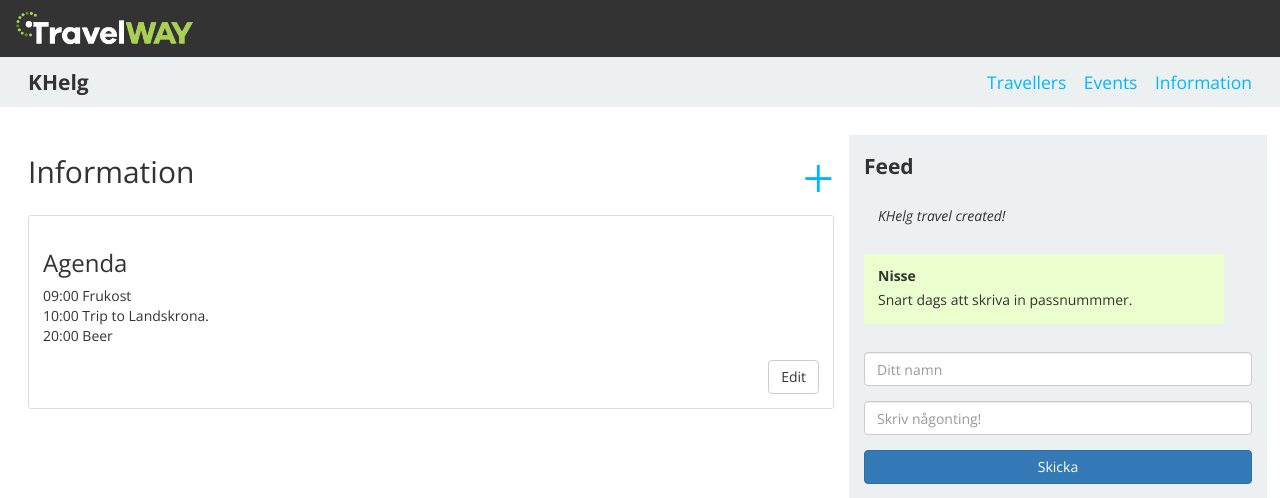
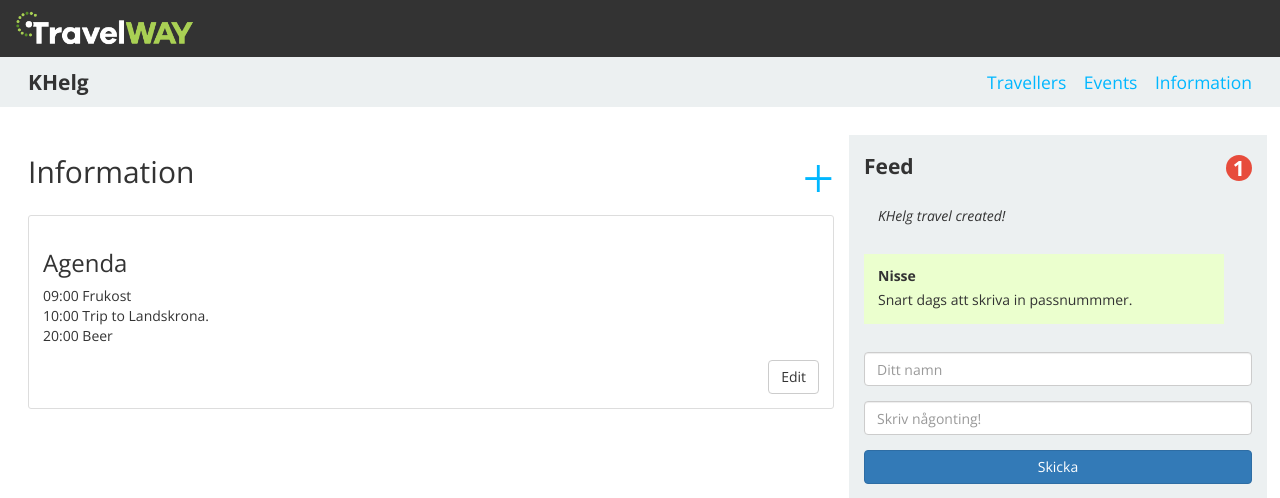
Before and after one commit to jayway/KHelg2015-Team4-server, a Node server app: page /infos/ in a window 1280 px wide. Shown: the top 498 px of the page. Run offline with Node 20, Linux system fonts and the light colour scheme; some libraries are stand-ins or nearby versions; some web fonts are replaced.

Commit message:
omg the hacks, kill me now

```diff
--- a/app.js
+++ b/app.js
@@ -8,6 +8,7 @@ var events = require('./routes/events');
 var infos = require('./routes/infos');
 var log = require("./routes/log")
 var store = require('./store');
+var _ = require('lodash');
 
 var bodyParser = require('body-parser');
 var app = express();
@@ -26,9 +27,20 @@ app.use(express.static(path.join(__dirname, 'public')));
 
 // Add log message to data on every page!
 app.use(function(req, res, next) {
+    res.locals.currentName = req.cookies.name;
     res.locals.logMessages = store.db.logMessages;
-    res.locals.currentName = req.cookies.name;
-    res.locals.title = "TravelWay"
+
+    var lastSeenComment = parseInt(req.cookies.lastSeenComment) || 0;
+    res.locals.numberOfNewMessages = _.reduce(store.db.logMessages, function (acc, m, i) {
+      if (i > lastSeenComment) {
+        return acc + 1;
+      } else {
+        return acc;
+      }
+    }, 0);
+
+    res.cookie('lastSeenComment', store.db.logMessages.length - 1);
+    res.locals.title = "TravelWay";
     next();
 });
 
--- a/public/stylesheets/style.css
+++ b/public/stylesheets/style.css
@@ -82,6 +82,16 @@ td time {
   font-weight: bold;
 }
 
+.number-of-new-messages {
+  display: inline-block;
+  float: right;
+  background: #e74c3c;
+  color: #fff;
+  width: 1.25em;
+  line-height: 1.25em;
+  text-align: center;
+  border-radius: 100%;
+}
 .log {
   list-style-type: none;
   padding: 0;
--- a/routes/log.js
+++ b/routes/log.js
@@ -10,8 +10,9 @@ router.get('/', function(req, res, next) {
 router.post('/newLogMessage', function(req, res){
   console.log('got message', req.body);
   var message = req.body.message || "";
-  var name = req.body.name || "Unknown"
+  var name = req.body.name || "Unknown";
 
+  res.cookie('lastSeenComment', store.db.logMessages.length);
   res.cookie('name', name);
 
   store.db.logMessages.push({"name": name, "message": message});
--- a/views/log.jade
+++ b/views/log.jade
@@ -1,4 +1,7 @@
 h2 Feed
+  if numberOfNewMessages > 0
+    span.number-of-new-messages= numberOfNewMessages
+
 form(action="/log/newLogMessage" method="post")
   .form-group
     ul.log
```
